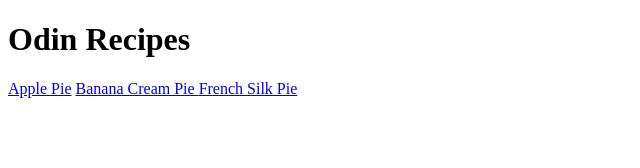
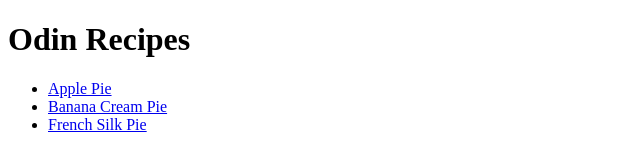
Before and after one commit to grantgarnett/odin-recipes, a plain HTML site: page index.html in a window 1280 px wide. Shown: the whole page, without its empty margins (0-640 px from the left). Drawn offline with Linux system fonts and the light colour scheme.

Commit message:
Organize page links into list on home page

```diff
--- a/index.html
+++ b/index.html
@@ -9,9 +9,12 @@
     <body>
         <h1>Odin Recipes</h1>
 
-        <a href="./recipes/apple_pie.html">Apple Pie</a>
-        <a href="./recipes/banana_cream_pie.html">Banana Cream Pie
-        </a>
-        <a href="./recipes/french_silk_pie.html">French Silk Pie</a>
+        <ul>
+        <li><a href="./recipes/apple_pie.html">Apple Pie</a></li>
+        <li><a href="./recipes/banana_cream_pie.html">Banana
+            Cream Pie</a></li>
+        <li><a href="./recipes/french_silk_pie.html">French Silk
+            Pie</a></li>
+        </ul>
     </body>
 </html>
```
